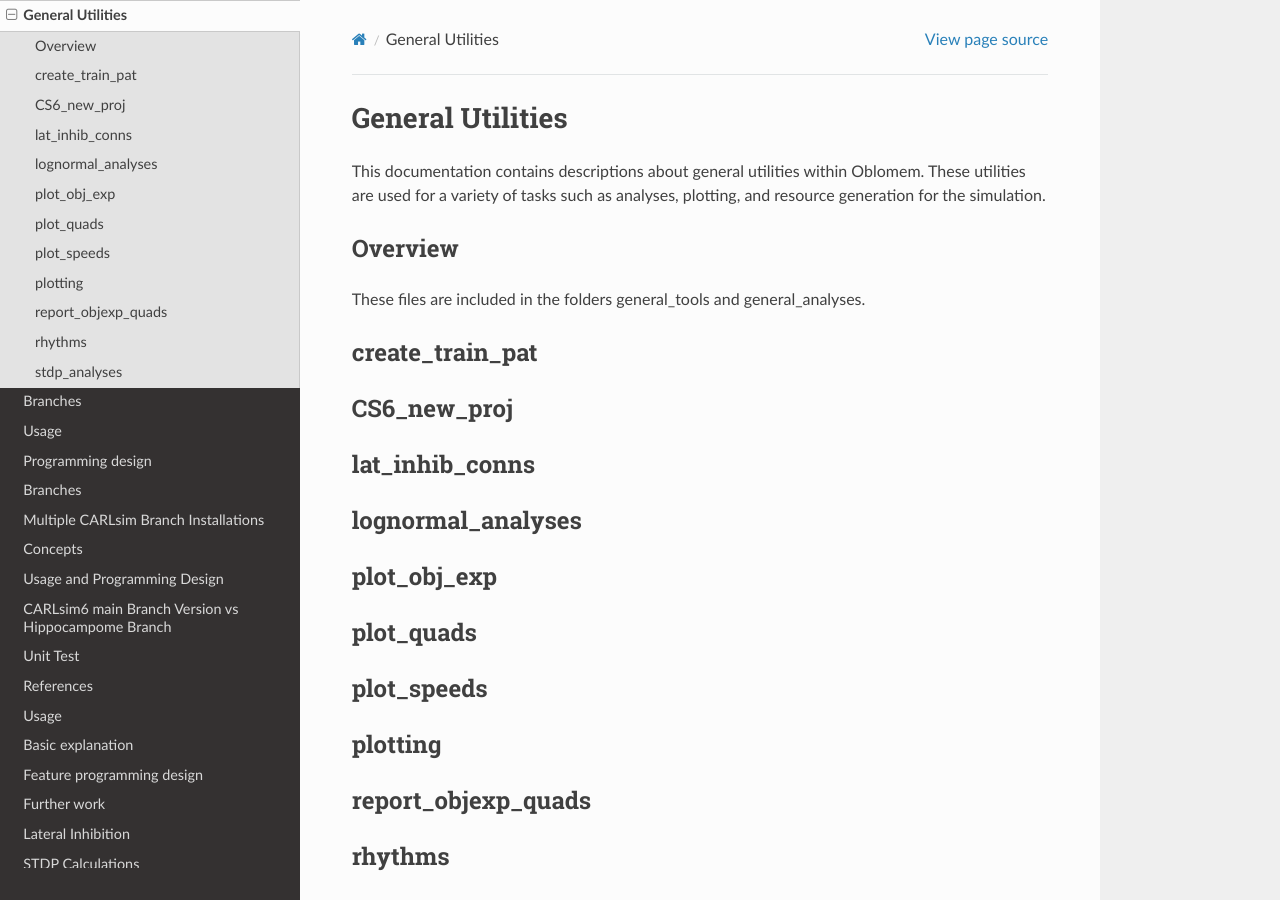
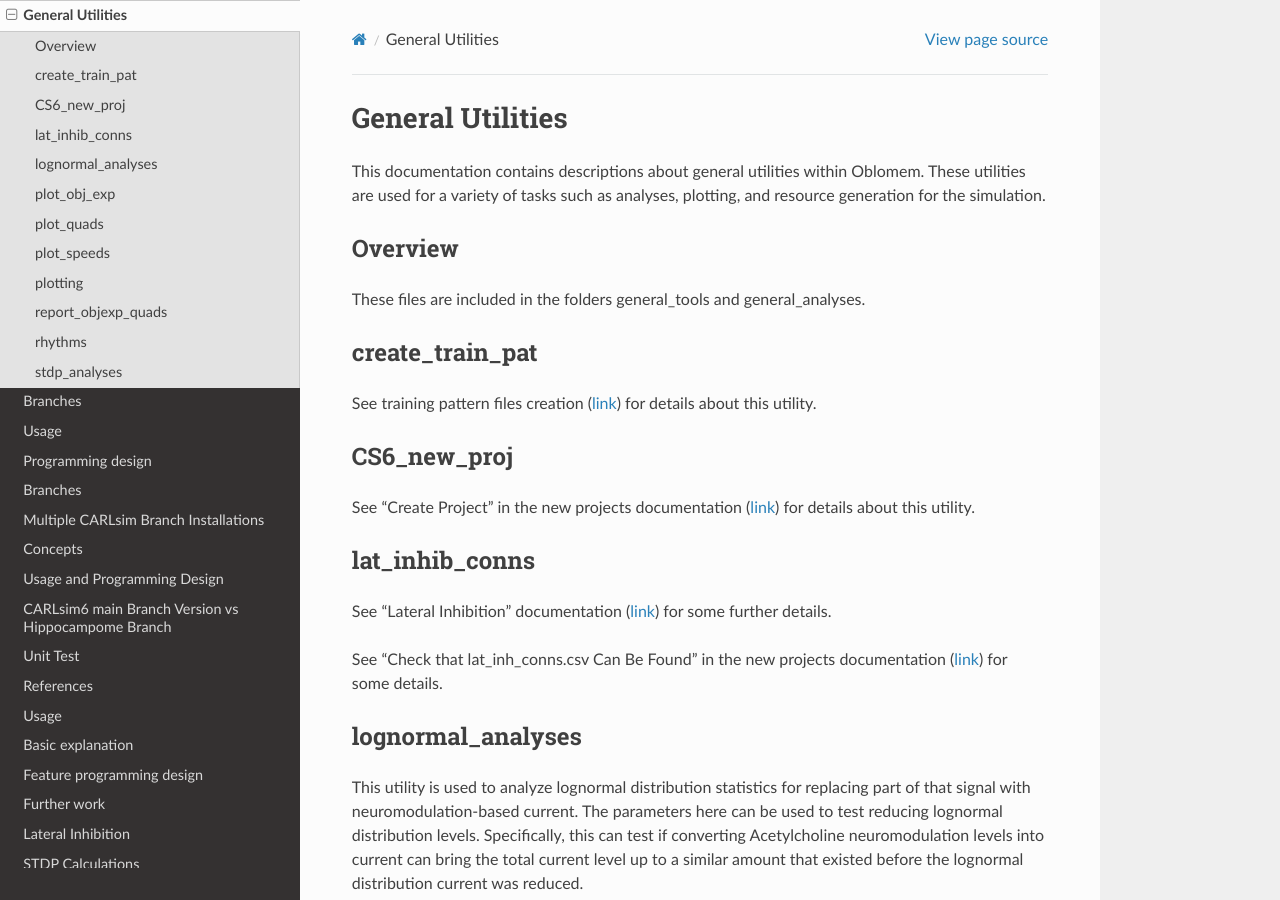
Before and after one commit to Hippocampome-Org/hco_dev_docs, a Sphinx documentation site: the page built from docs/oblomem/general_utils.md, in a window 1280 px wide and 900 px high. Built offline with Sphinx 7.4.7 and the Read the Docs theme 3.1.0, drawn with Linux system fonts in a browser that asks for light colours.

Commit message:
updated oblomem docs

```diff
--- a/docs/oblomem/general_utils.md
+++ b/docs/oblomem/general_utils.md
@@ -9,11 +9,21 @@ These files are included in the folders general_tools and general_analyses.
 
 ## create_train_pat
 
+See training pattern files creation ([link](https://hco-dev-docs.readthedocs.io/en/latest/oblomem/create_train_pat.html)) for details about this utility.
+
 ## CS6_new_proj
+
+See "Create Project" in the new projects documentation ([link](https://hco-dev-docs.readthedocs.io/en/latest/oblomem/new_projects.html)) for details about this utility.
 
 ## lat_inhib_conns
 
+See "Lateral Inhibition" documentation ([link](https://hco-dev-docs.readthedocs.io/en/latest/oblomem/lateral_inhibition.html)) for some further details.
+
+See "Check that lat_inh_conns.csv Can Be Found" in the new projects documentation ([link](https://hco-dev-docs.readthedocs.io/en/latest/oblomem/new_projects.html#check-that-lat-inh-conns-csv-can-be-found)) for some details.
+
 ## lognormal_analyses
+
+This utility is used to analyze lognormal distribution statistics for replacing part of that signal with neuromodulation-based current. The parameters here can be used to test reducing lognormal distribution levels. Specifically, this can test if converting Acetylcholine neuromodulation levels into current can bring the total current level up to a similar amount that existed before the lognormal distribution current was reduced.
 
 ## plot_obj_exp
 
```
Also changed, not shown: docs/oblomem/lateral_inhibition.md (+4 -0 lines).
